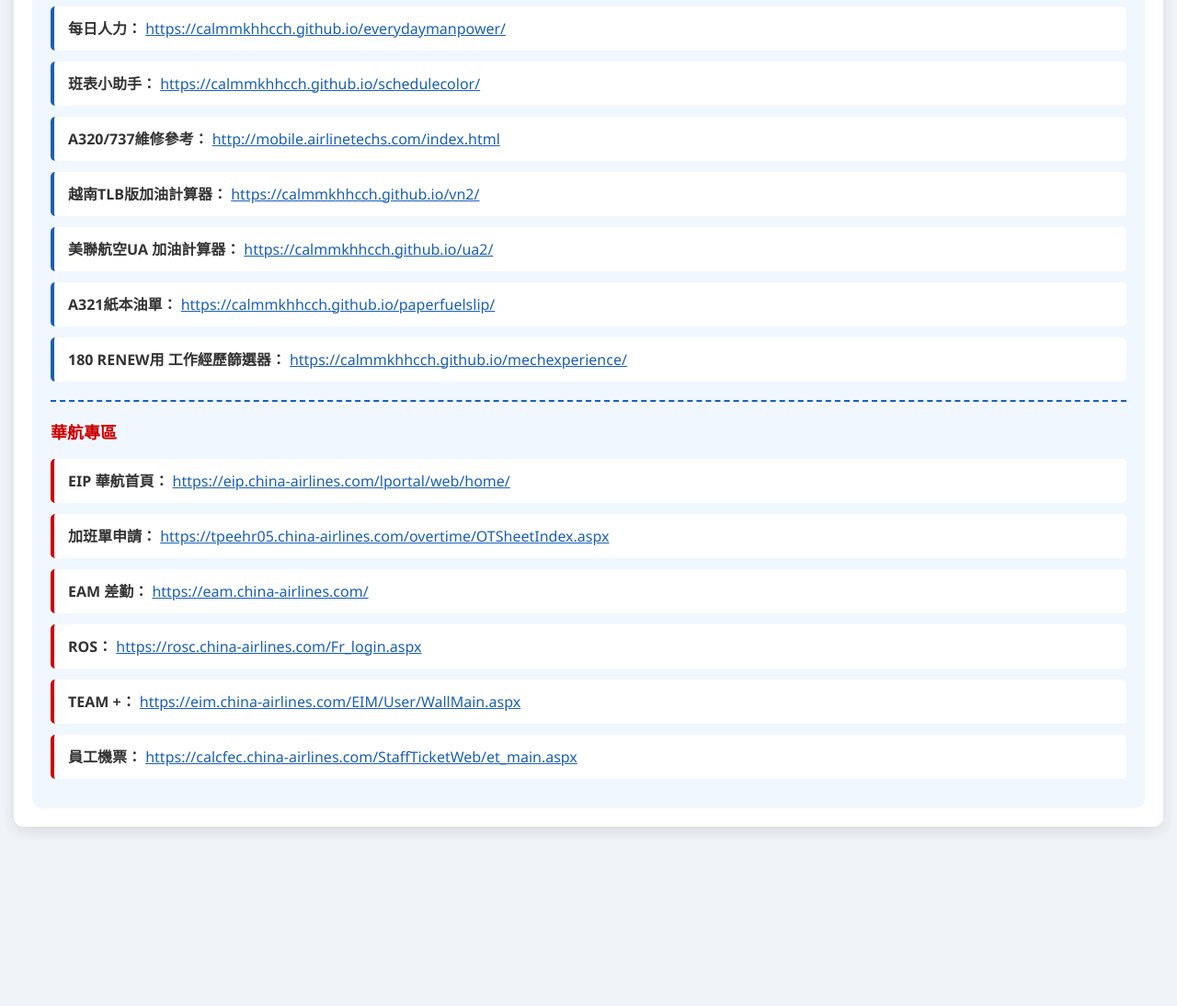
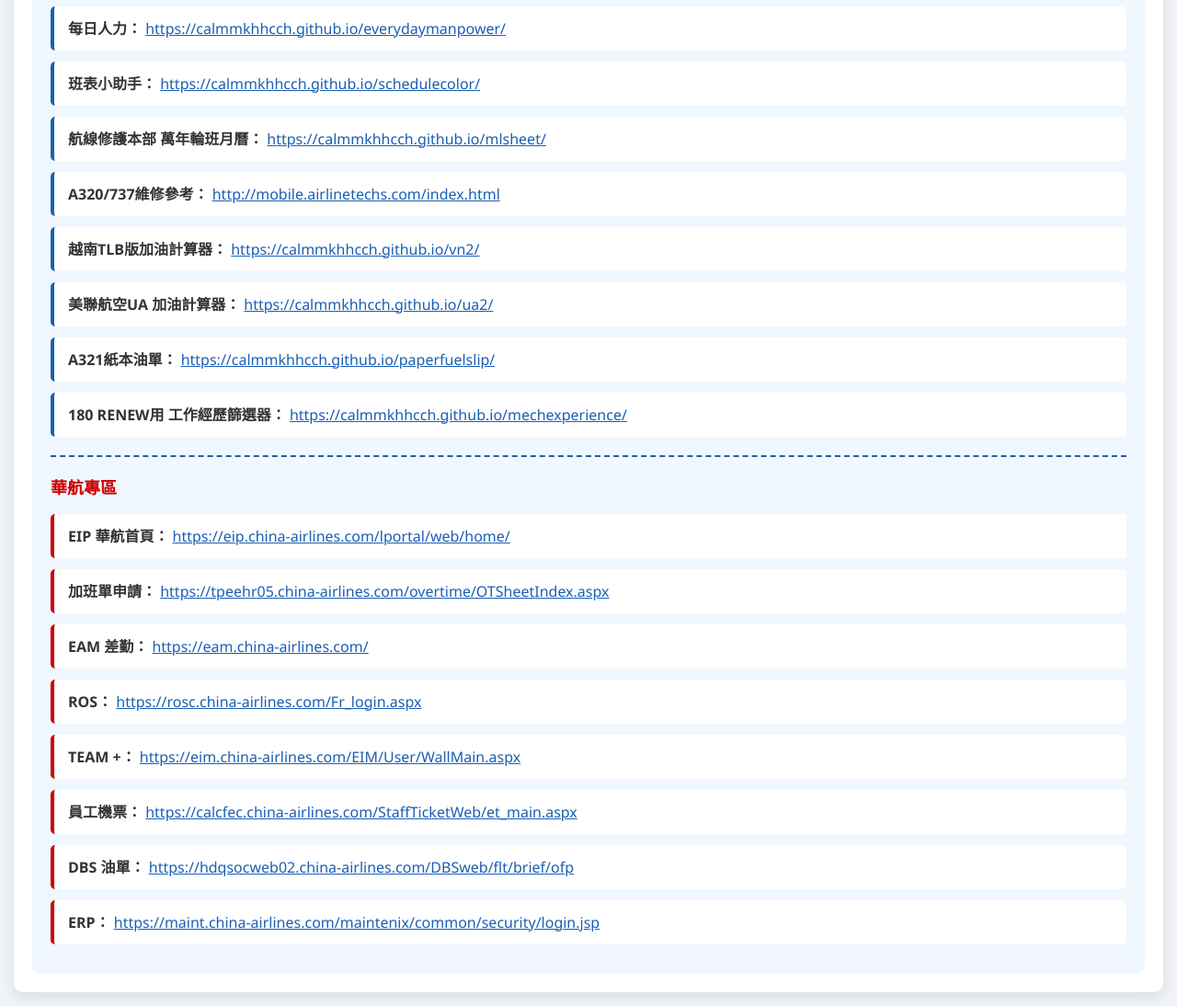
Before and after one commit to calmmkhhcch/khh2, a plain HTML site: page index.html in a window 1280 px wide. Shown: the part 2100-3194 px from the top of the page at 92% size. Before the commit the page ends 3014 px from the top, so only its background shows below. Drawn offline with Linux system fonts and the light colour scheme.

Commit message:
Update index.html

```diff
--- a/index.html
+++ b/index.html
@@ -558,6 +558,13 @@
                     https://calmmkhhcch.github.io/schedulecolor/
                 </a>
             </div>
+            <!-- 新增 航線修護本部 萬年輪班月曆 -->
+            <div style="margin-bottom: 12px; padding: 12px 15px; background: white; border-radius: 5px; border-left: 4px solid #1a5fb4;">
+                <strong>航線修護本部 萬年輪班月曆：</strong>
+                <a href="https://calmmkhhcch.github.io/mlsheet/" target="_blank" style="color: #1a5fb4; word-break: break-all;">
+                    https://calmmkhhcch.github.io/mlsheet/
+                </a>
+            </div>
             <!-- 新增 A320/737維修參考 -->
             <div style="margin-bottom: 12px; padding: 12px 15px; background: white; border-radius: 5px; border-left: 4px solid #1a5fb4;">
                 <strong>A320/737維修參考：</strong>
@@ -627,6 +634,20 @@
                     <strong>員工機票：</strong>
                     <a href="https://calcfec.china-airlines.com/StaffTicketWeb/et_main.aspx" target="_blank" style="color: #1a5fb4; word-break: break-all;">
                         https://calcfec.china-airlines.com/StaffTicketWeb/et_main.aspx
+                    </a>
+                </div>
+                <!-- 新增 DBS 油單 -->
+                <div style="margin-bottom: 12px; padding: 12px 15px; background: white; border-radius: 5px; border-left: 4px solid #cc0000;">
+                    <strong>DBS 油單：</strong>
+                    <a href="https://hdqsocweb02.china-airlines.com/DBSweb/flt/brief/ofp" target="_blank" style="color: #1a5fb4; word-break: break-all;">
+                        https://hdqsocweb02.china-airlines.com/DBSweb/flt/brief/ofp
+                    </a>
+                </div>
+                <!-- 新增 ERP -->
+                <div style="margin-bottom: 12px; padding: 12px 15px; background: white; border-radius: 5px; border-left: 4px solid #cc0000;">
+                    <strong>ERP：</strong>
+                    <a href="https://maint.china-airlines.com/maintenix/common/security/login.jsp" target="_blank" style="color: #1a5fb4; word-break: break-all;">
+                        https://maint.china-airlines.com/maintenix/common/security/login.jsp
                     </a>
                 </div>
             </div>
```
Lines whose indentation alone changed are shown as unchanged.
